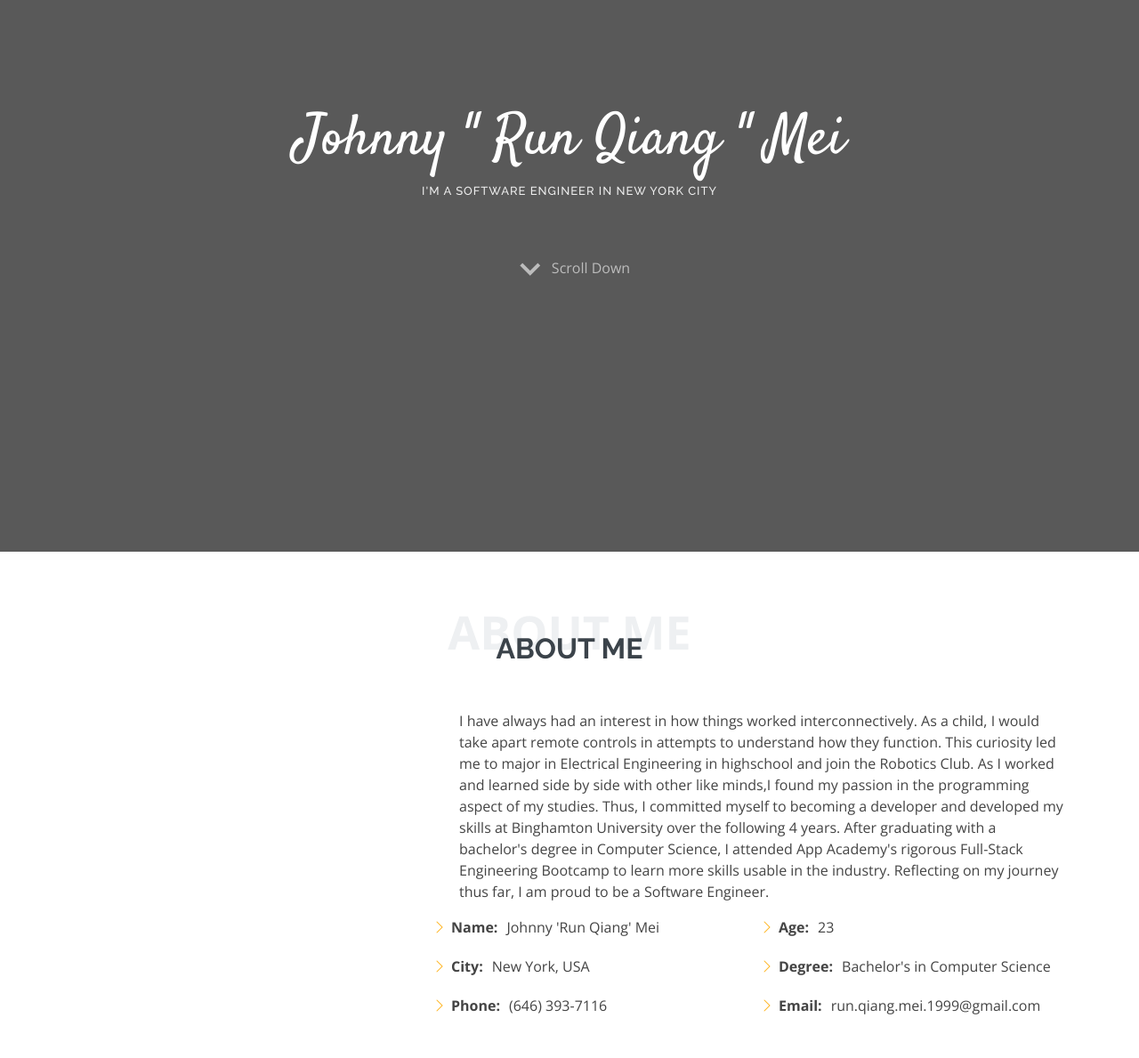
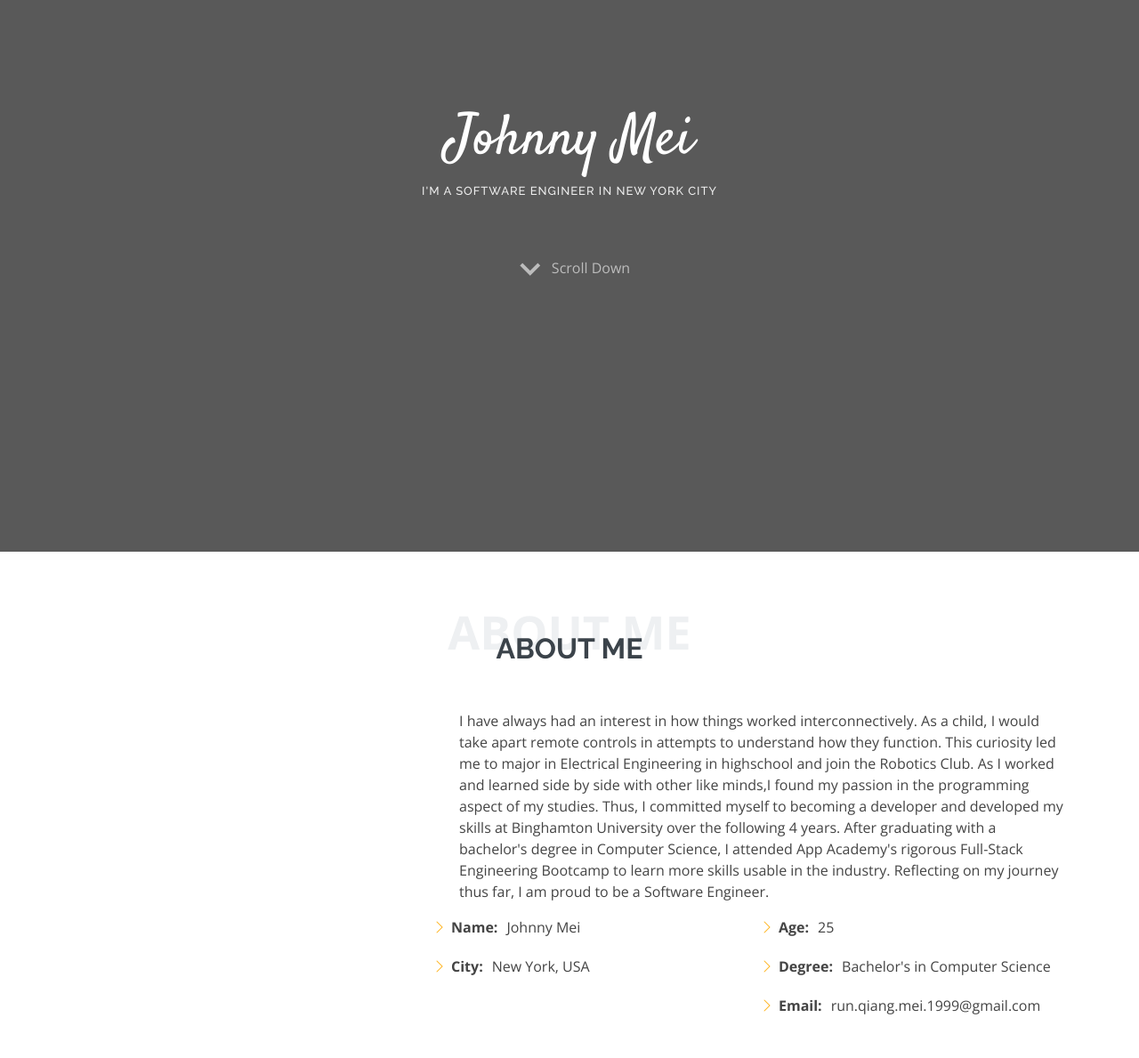
Before and after one commit to rmei6/personal-site, a plain HTML site: page index.html in a window 1280 px wide. Shown: the part 180-1369 px from the top of the page at 89% size. Drawn offline with nearby package versions, Linux system fonts and the light colour scheme.

Commit message:
updating site

```diff
--- a/index.html
+++ b/index.html
@@ -5,7 +5,7 @@
   <meta charset="utf-8">
   <meta content="width=device-width, initial-scale=1.0" name="viewport">
 
-  <title>Johnny "Run Qiang" Mei</title>
+  <title>Johnny Mei</title>
   <meta content="" name="description">
   <meta content="" name="keywords">
 
@@ -45,7 +45,7 @@
         <li><a class="nav-link scrollto active" href="#hero">Home</a></li>
         <li><a class="nav-link scrollto" href="#about">About</a></li>
         <!-- <li><a class="nav-link scrollto" href="#resume">Resume</a></li> -->
-        <li><a class="nav-link scrollto" href="assets/img/Resume.pdf">Resume</a></li>
+        <li><a class="nav-link scrollto" href="assets/img/Johnny_Mei.pdf">Resume</a></li>
         <li><a class="nav-link scrollto" href="#services">Skills</a></li>
         <li><a class="nav-link scrollto " href="#portfolio">Portfolio</a></li>
         <!-- <li class="dropdown"><a href="#"><span>Drop Down</span> <i class="bi bi-chevron-down"></i></a>
@@ -76,7 +76,7 @@
   <section id="hero">
     <div class="hero-container">
       <!-- <h1>Laura Thomson</h1> -->
-      <h1>Johnny " Run Qiang " Mei</h1>
+      <h1>Johnny Mei</h1>
       <h2>I'm a Software Engineer In New York City</h2>
       <a href="#about" class="btn-scroll scrollto" title="Scroll Down"><i class="bx bx-chevron-down"></i>Scroll Down</a>
       <!-- <p>Scroll Down</p> -->
@@ -111,15 +111,15 @@
               <div class="row">
                 <div class="col-lg-6">
                   <ul>
-                    <li><i class="bi bi-chevron-right"></i> <strong>Name:</strong> <span>Johnny 'Run Qiang' Mei</span></li>
+                    <li><i class="bi bi-chevron-right"></i> <strong>Name:</strong> <span>Johnny Mei</span></li>
                     <!-- <li><i class="bi bi-chevron-right"></i> <strong>Website:</strong> <span>www.example.com</span></li> -->
                     <li><i class="bi bi-chevron-right"></i> <strong>City:</strong> <span>New York, USA</span></li>
-                    <li><i class="bi bi-chevron-right"></i> <strong>Phone:</strong> <span>(646) 393-7116</span></li>
+                    <!-- <li><i class="bi bi-chevron-right"></i> <strong>Phone:</strong> <span>(646) 393-7116</span></li> -->
                   </ul>
                 </div>
                 <div class="col-lg-6">
                   <ul>
-                    <li><i class="bi bi-chevron-right"></i> <strong>Age:</strong> <span>23</span></li>
+                    <li><i class="bi bi-chevron-right"></i> <strong>Age:</strong> <span>25</span></li>
                     <li><i class="bi bi-chevron-right"></i> <strong>Degree:</strong> <span>Bachelor's in Computer Science</span></li>
                     <li><i class="bi bi-chevron-right"></i> <strong>Email:</strong> <span>run.qiang.mei.1999@gmail.com</span></li>
                     <!-- <li><i class="bi bi-chevron-right"></i> <strong>Freelance:</strong> <span>Available</span></li> -->
@@ -876,7 +876,7 @@
   <!-- ======= Footer ======= -->
   <footer id="footer">
     <div class="container">
-      <h3>Johnny 'Run Qiang' Mei</h3>
+      <h3>Johnny Mei</h3>
       <!-- <p>Et aut eum quis fuga eos sunt ipsa nihil. Labore corporis magni eligendi fuga maxime saepe commodi placeat.</p> -->
       <div class="social-links">
         <!-- <a href="#" class="twitter"><i class="bx bxl-twitter"></i></a>
```
Also changed, not shown: 1 other file.
